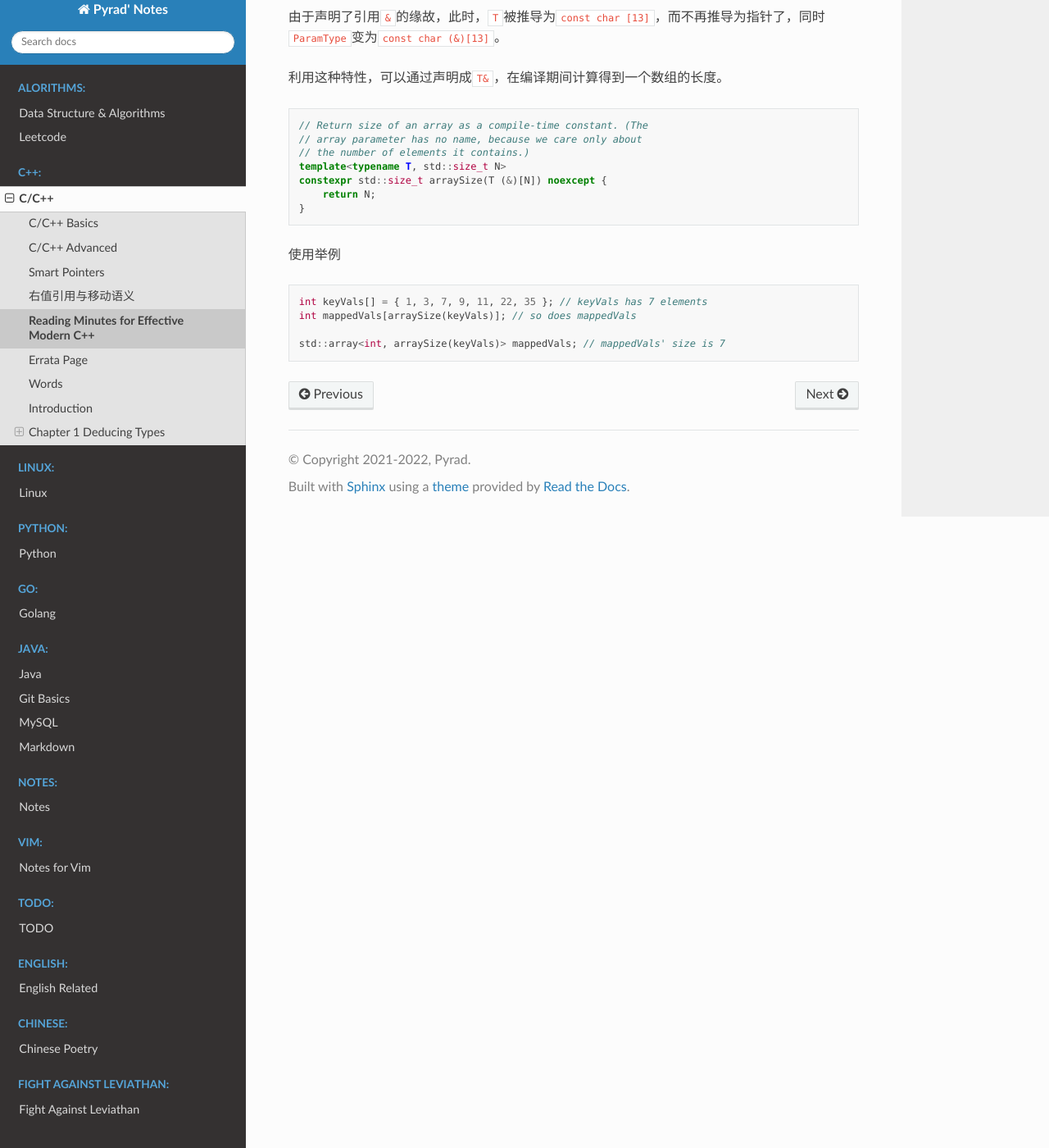
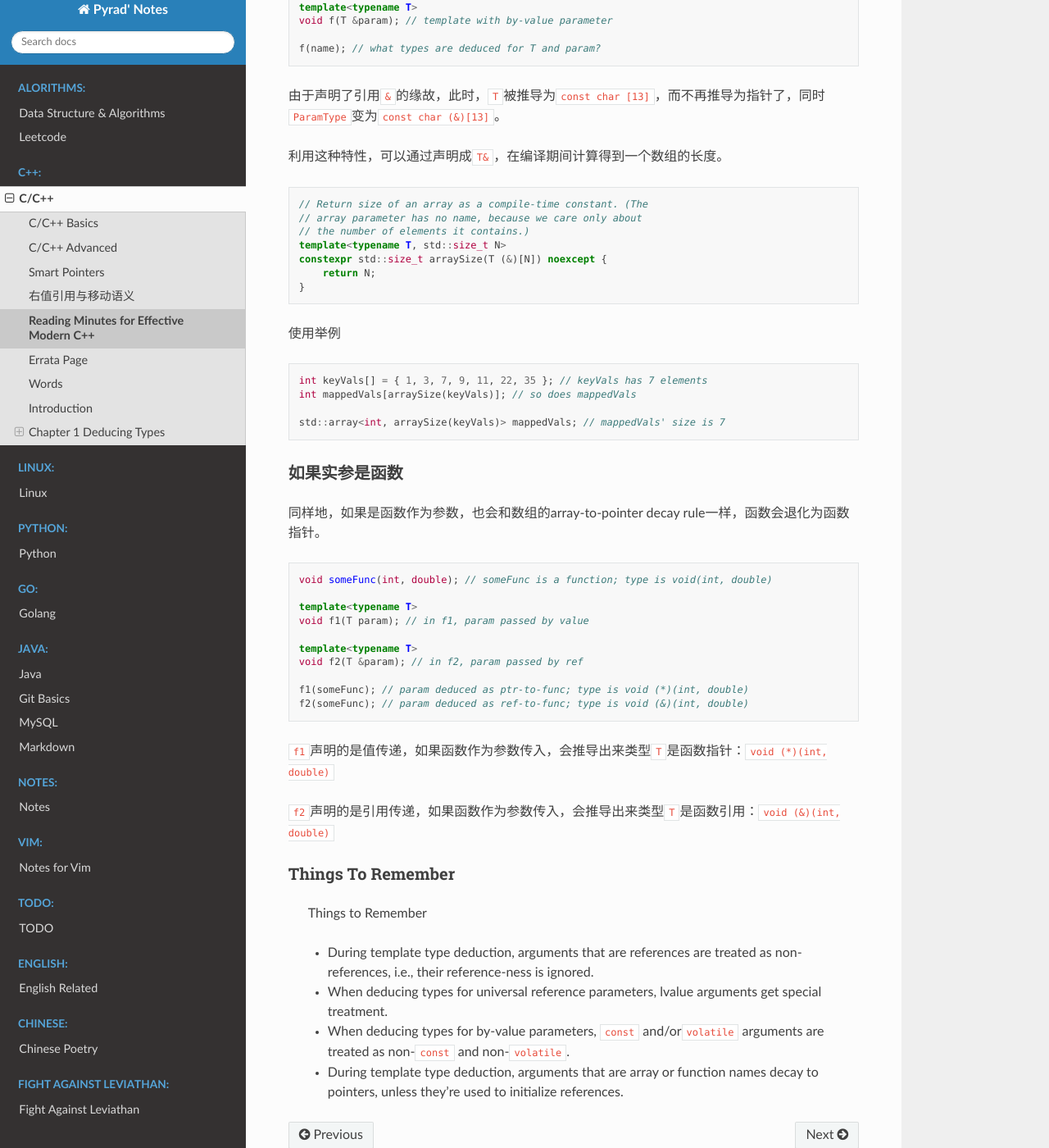
Before and after one commit to Pyrad/pyradnotes, a Sphinx documentation site: the page built from source/CPP/ReadingMinutesEffectiveMordernCPP.md, in a window 1280 px wide and 1400 px high, scrolled down 10717 px. Shown: the whole window at 82% size. Built offline with Sphinx 7.4.7 and the Read the Docs theme 2.0.0, drawn with Linux system fonts in a browser that asks for light colours; some of the changed text lies outside the part shown.

Commit message:
Reading minutes update
If arguments are functions

````diff
--- a/source/CPP/ReadingMinutesEffectiveMordernCPP.md
+++ b/source/CPP/ReadingMinutesEffectiveMordernCPP.md
@@ -12,7 +12,7 @@ This is the ***[Errata Page](http://www.aristeia.com/BookErrata/emc++-errata.htm
 
 # Words
 
-coax
+coax */kəʊks/* *v.*哄，劝诱；连哄带劝地得到；小心地摆弄（机器或装置）
 
 turf
 
@@ -52,7 +52,9 @@ curve ball 使其很难被击打的弧线球
 
 mondo *adj.*绝对的；完全的；（非正式）非凡的，卓绝的；相当
 
+stir up 激起；煽动；搅拌；唤起
 
+turbidity *n.*[分化] 浊度；浑浊；混浊度；混乱
 
 
 
@@ -513,6 +515,8 @@ f(name); // what types are deduced for T and param?
 
 由于声明了引用`&`的缘故，此时，`T`被推导为`const char [13]`，而不再推导为指针了，同时`ParamType`变为`const char (&)[13]`。
 
+
+
 利用这种特性，可以通过声明成`T&`，在编译期间计算得到一个数组的长度。
 
 ```cpp
@@ -533,3 +537,37 @@ int mappedVals[arraySize(keyVals)]; // so does mappedVals
 
 std::array<int, arraySize(keyVals)> mappedVals; // mappedVals' size is 7
 ```
+
+
+
+### 如果实参是函数
+
+同样地，如果是函数作为参数，也会和数组的array-to-pointer decay rule一样，函数会退化为函数指针。
+
+```cpp
+void someFunc(int, double); // someFunc is a function; type is void(int, double)
+
+template<typename T>
+void f1(T param); // in f1, param passed by value
+
+template<typename T>
+void f2(T &param); // in f2, param passed by ref
+
+f1(someFunc); // param deduced as ptr-to-func; type is void (*)(int, double)
+f2(someFunc); // param deduced as ref-to-func; type is void (&)(int, double)
+```
+
+`f1`声明的是值传递，如果函数作为参数传入，会推导出来类型`T`是函数指针：`void (*)(int, double)`
+
+`f2`声明的是引用传递，如果函数作为参数传入，会推导出来类型`T`是函数引用：`void (&)(int, double)`
+
+
+
+### Things To Remember
+
+> Things to Remember
+>
+> - During template type deduction, arguments that are references are treated as non-references, i.e., their reference-ness is ignored.
+> - When deducing types for universal reference parameters, lvalue arguments get special treatment.
+> - When deducing types for by-value parameters, `const` and/or`volatile` arguments are treated as non-`const` and non-`volatile`.
+> - During template type deduction, arguments that are array or function names decay to pointers, unless they’re used to initialize references.
````
